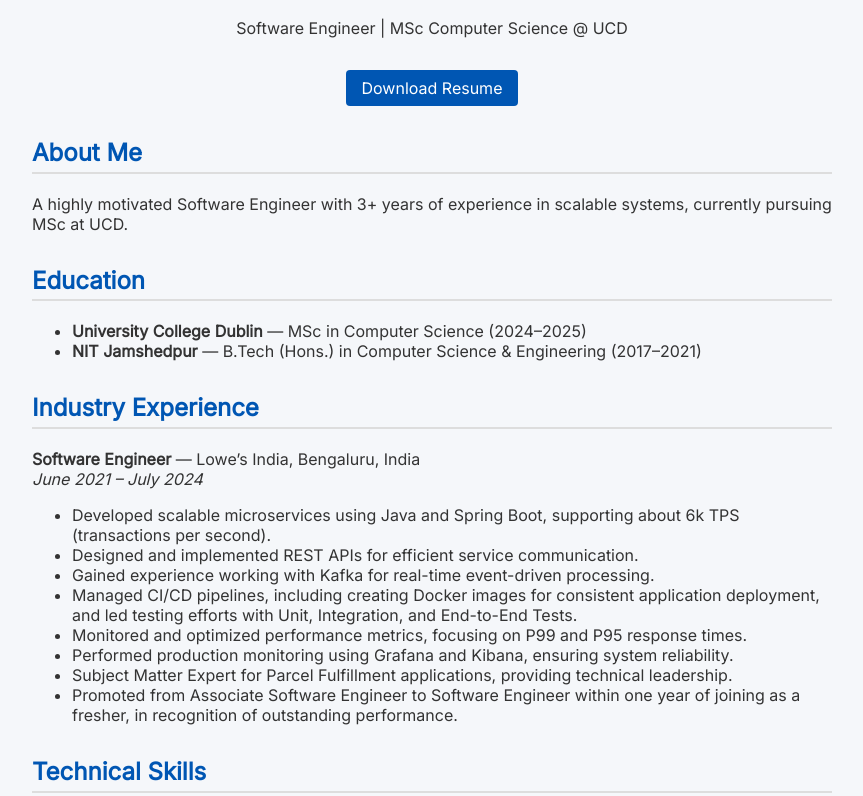
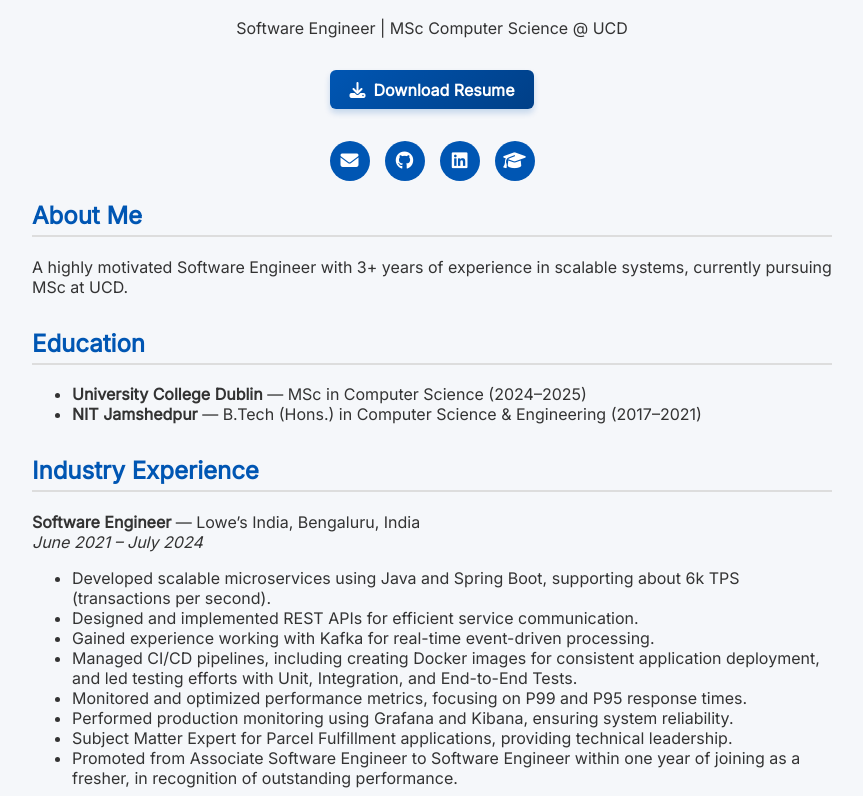
Before and after one commit to harshaldesai01/harshaldesai01.github.io, a plain HTML site: page index.html in a window 1280 px wide. Shown: the part 199-995 px from the top of the page, without its empty margins (208-1071 px from the left). Drawn offline with Linux system fonts and the light colour scheme.

Commit message:
moved Contact section to header

```diff
--- a/index.html
+++ b/index.html
@@ -14,8 +14,26 @@
       <img src="assets/profile_picture.png" alt="Harshal Desai" class="profile-img" />
       <h1>Harshal Desai</h1>
       <p>Software Engineer | MSc Computer Science @ UCD</p>
-      <a href="Harshal_Desai_Resume.pdf" class="btn" download>Download Resume</a>
+      <a href="Harshal_Desai_Resume.pdf" class="btn" download>
+        <i class="fas fa-download"></i> Download Resume
+      </a>
     </header>
+
+    <div class="contact-bar">
+      <a href="mailto:harshaldesai01@gmail.com" class="social" target="_blank">
+        <i class="fas fa-envelope"></i>
+      </a>
+      <a href="https://github.com/harshaldesai01" class="social" target="_blank">
+        <i class="fab fa-github"></i>
+      </a>
+      <a href="https://linkedin.com/in/harshaldesai01" class="social" target="_blank">
+        <i class="fab fa-linkedin"></i>
+      </a>
+      <a href="https://scholar.google.com/citations?hl=en&user=oi4xQo0AAAAJ" class="social" target="_blank">
+        <i class="fas fa-graduation-cap"></i>
+      </a>
+    </div>
+
 
     <section>
       <h2>About Me</h2>
@@ -147,24 +165,6 @@
         </li>
       </ul>
     </section>
-
-    <section>
-      <h2>Contact</h2>
-      <div class="social-buttons">
-        <a href="mailto:harshaldesai01@gmail.com" class="social" target="_blank">
-          <i class="fas fa-envelope"></i>
-        </a>
-        <a href="https://github.com/harshaldesai01" class="social" target="_blank">
-          <i class="fab fa-github"></i>
-        </a>
-        <a href="https://linkedin.com/in/harshaldesai01" class="social" target="_blank">
-          <i class="fab fa-linkedin"></i>
-        </a>
-        <a href="https://scholar.google.com/citations?hl=en&user=oi4xQo0AAAAJ" class="social" target="_blank">
-          <i class="fas fa-graduation-cap"></i>
-        </a>
-      </div>
-    </section>
   </div>
 </body>
 </html>
--- a/style.css
+++ b/style.css
@@ -52,26 +52,51 @@
   margin-bottom: 1.5rem;
 }
 
-.social-buttons {
+.btn {
+  display: inline-flex;
+  align-items: center;
+  gap: 0.5rem;
+  margin-top: 1rem;
+  padding: 0.6rem 1.2rem;
+  background: linear-gradient(135deg, #0056b3, #003f87);
+  color: white;
+  font-weight: 600;
+  font-size: 1rem;
+  border: none;
+  border-radius: 6px;
+  text-decoration: none;
+  transition: all 0.3s ease;
+  box-shadow: 0 4px 6px rgba(0, 86, 179, 0.2);
+}
+
+.btn:hover {
+  background: linear-gradient(135deg, #003f87, #002a5c);
+  transform: scale(1.05);
+  box-shadow: 0 6px 10px rgba(0, 86, 179, 0.3);
+}
+
+.contact-bar {
+  margin-top: 1rem;
   display: flex;
-  gap: 10px;
-  margin-top: 10px;
+  justify-content: center;
+  gap: 15px;
 }
 
 .social {
   display: inline-flex;
   align-items: center;
   justify-content: center;
-  width: 44px;
-  height: 44px;
+  width: 40px;
+  height: 40px;
   border-radius: 50%;
   background-color: #0056b3;
   color: white;
   text-decoration: none;
-  font-size: 20px;
-  transition: background-color 0.3s ease;
+  font-size: 18px;
+  transition: transform 0.3s, background-color 0.3s;
 }
 
 .social:hover {
   background-color: #003f87;
+  transform: scale(1.15);
 }
```
